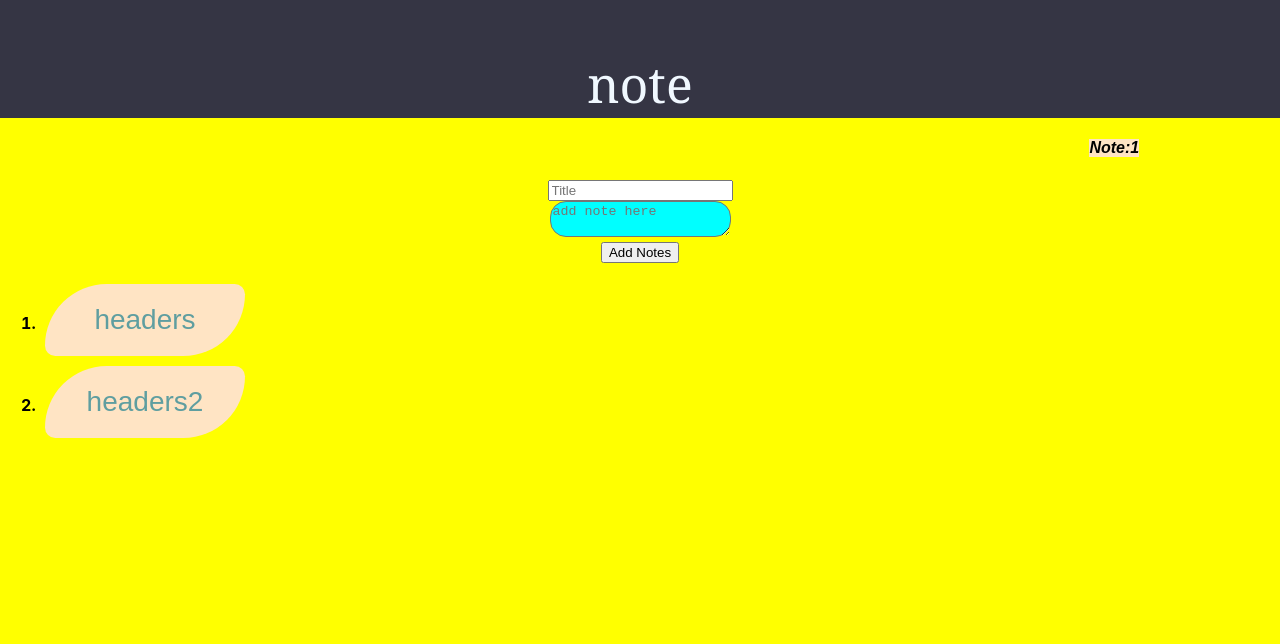
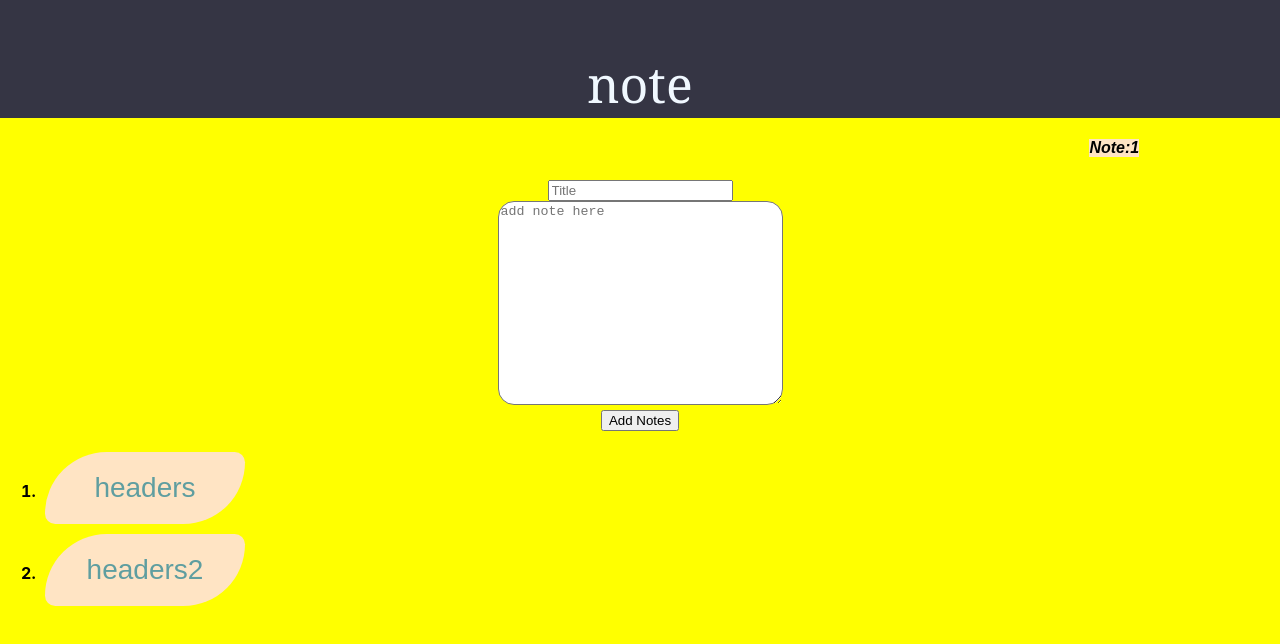
Before and after one commit to pjsherpa/note, a React (Create React App) app: page / in a window 1280 px wide. Shown: the top 644 px of the page. Built offline with nearby package versions, Linux system fonts and the light colour scheme.

Commit message:
text area width and height adjusted for UI

```diff
--- a/src/component/NoteInputStyle.css
+++ b/src/component/NoteInputStyle.css
@@ -72,8 +72,11 @@ li{
 }
 
 textarea{
-  background-color: aqua;
+  background-color: white;
   border-radius: 16px;
+  width: 279px;
+  height: 198px;
+  justify-content: right;
 }
 
 title{
```
